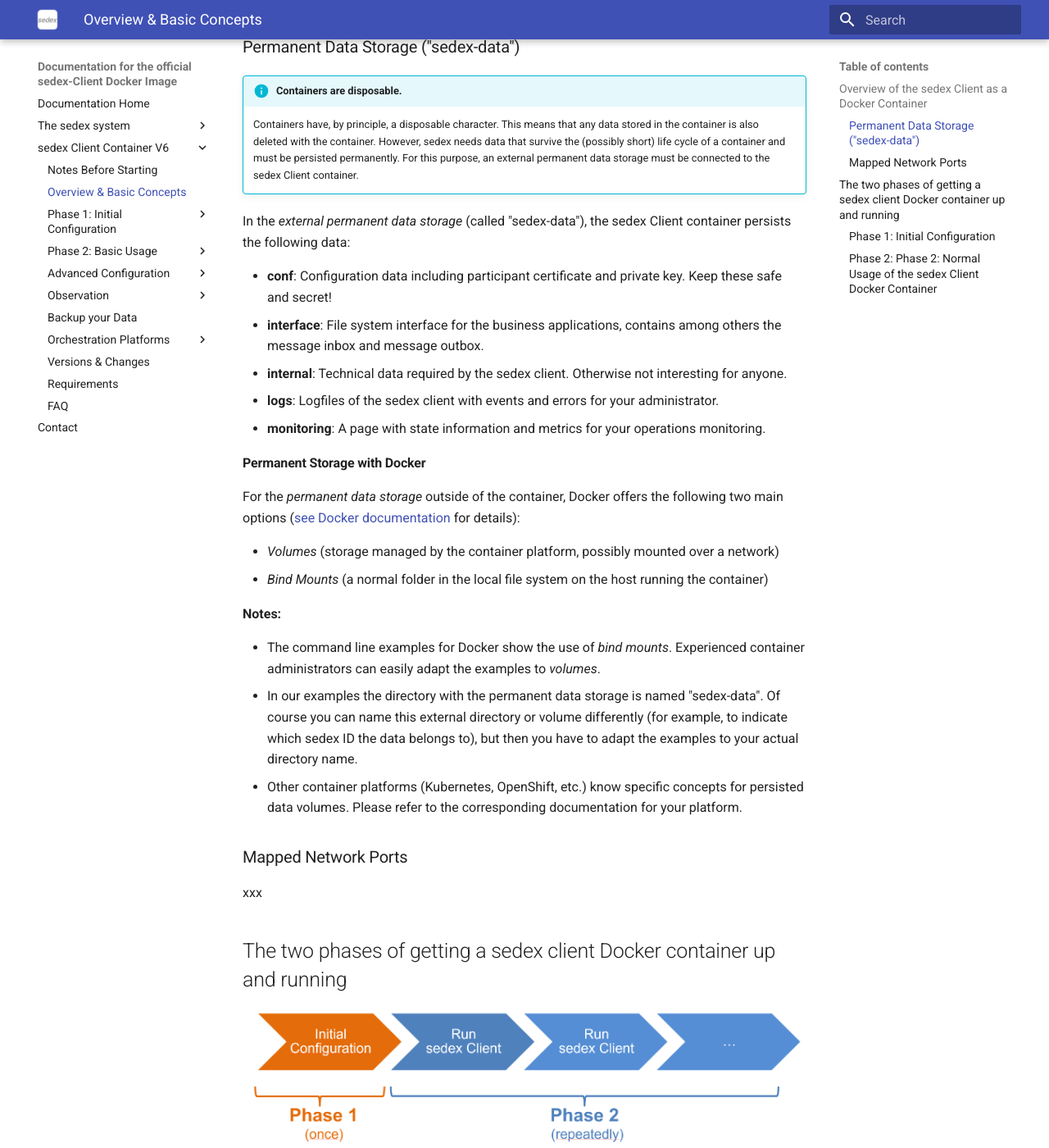
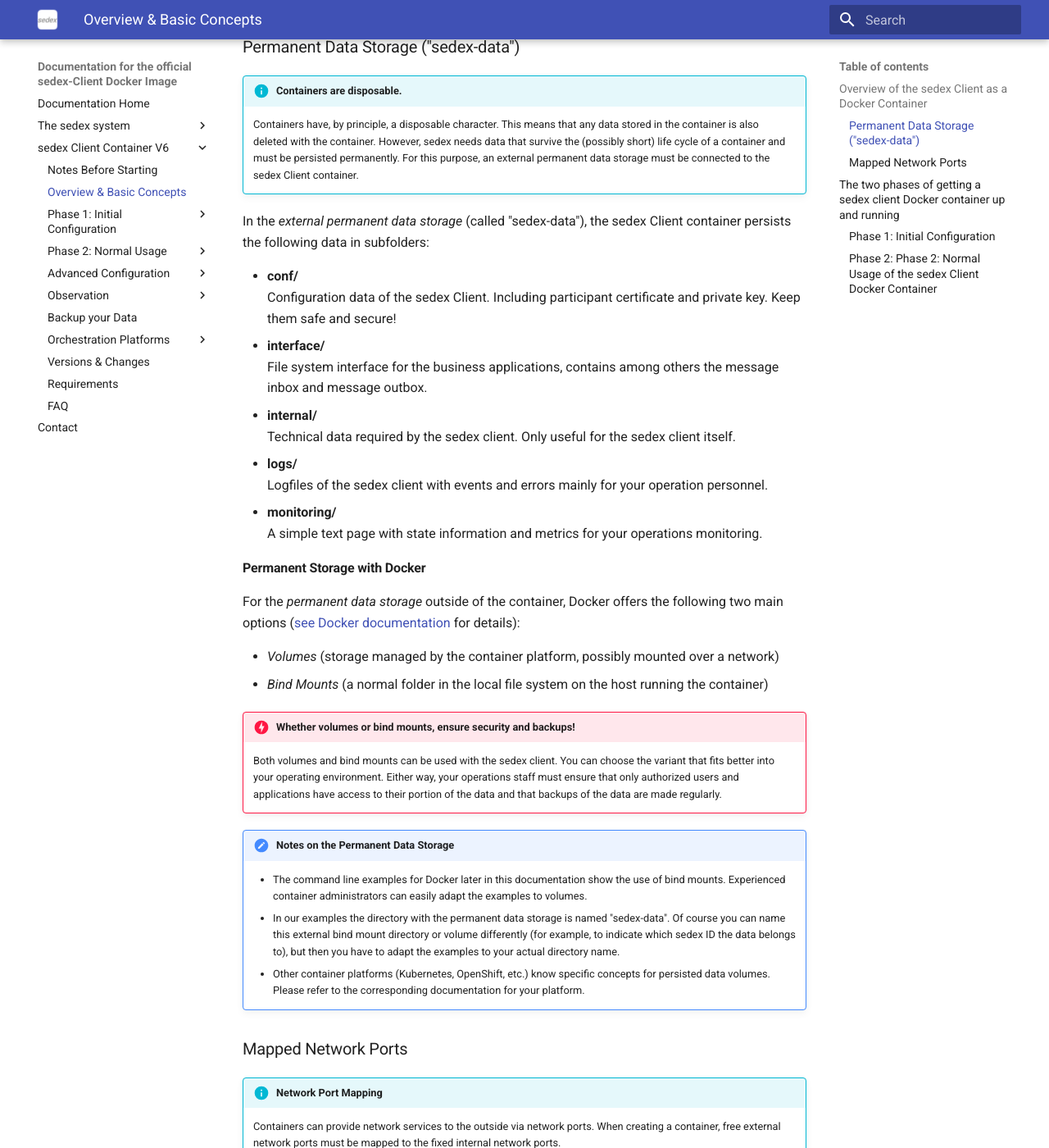
Before and after one commit to sedexch/sedexch.github.io, an MkDocs documentation site: the page built from docs/client-container-v6/basic-concepts.md, in a window 1280 px wide and 1400 px high, scrolled down 835 px. Shown: the whole window at 82% size. Built offline with MkDocs 1.6.1 and Material for MkDocs 9.7.7, drawn with Linux system fonts in a browser that asks for light colours; some of the changed text lies outside the part shown.

Commit message:
Improve documentation.

```diff
--- a/docs/client-container-v6/basic-concepts.md
+++ b/docs/client-container-v6/basic-concepts.md
@@ -1,15 +1,16 @@
 # Overview and Basic Concepts
 
-**On this page you will get an overview of the sedex client as a Docker container and the basic concepts involved.
-Before you start using the sedex Client as a Docker container, it is important to understand these concepts.**
+**On this page you get an overview of the sedex client as a Docker container and the basic concepts involved.
+Before you start using the sedex Client as a Docker container, it is important to understand this page.**
 
 
 
 ## Overview of the sedex Client as a Docker Container
 
-With the official Docker image provided by the sedex service, you can run the current sedex client as a Docker container. All functionality provided by sedex can thus be used comfortably with all the advantages of containers.
+With the official Docker image provided by the sedex service, you can run the current sedex Client as a Docker container. All functionality provided by sedex can be used comfortably with all the advantages of containers.
 
-The diagram below shows the main components of the sedex Client Docker contaiener. The components are described individually below.
+The diagram below shows the main components of the sedex Client Docker contaiener.
+The components are described individually below the diagram.
 
 ![Overview of the sedex Client as a Docker Container](/assets/v6/sedex-client-container-volume-overview-1.png)
 
@@ -24,13 +25,13 @@
     However, sedex needs data that survive the (possibly short) life cycle of a container and must be persisted permanently.
     For this purpose, an external permanent data storage must be connected to the sedex Client container.
 
-In the *external permanent data storage* (called "sedex-data"), the sedex Client container persists the following data:
+In the *external permanent data storage* (called "sedex-data"), the sedex Client container persists the following data in subfolders:
 
-- **conf**: Configuration data including participant certificate and private key. Keep these safe and secret!
-- **interface**: File system interface for the business applications, contains among others the message inbox and message outbox.
-- **internal**: Technical data required by the sedex client. Otherwise not interesting for anyone.
-- **logs**: Logfiles of the sedex client with events and errors for your administrator.
-- **monitoring**: A page with state information and metrics for your operations monitoring.
+- **conf/**<br /> Configuration data of the sedex Client. Including participant certificate and private key. Keep them safe and secure!
+- **interface/**<br /> File system interface for the business applications, contains among others the message inbox and message outbox.
+- **internal/**<br /> Technical data required by the sedex client. Only useful for the sedex client itself.
+- **logs/**<br /> Logfiles of the sedex client with events and errors mainly for your operation personnel.
+- **monitoring/**<br /> A simple text page with state information and metrics for your operations monitoring.
 
 
 #### Permanent Storage with Docker
@@ -40,24 +41,51 @@
 - *Volumes* (storage managed by the container platform, possibly mounted over a network)
 - *Bind Mounts* (a normal folder in the local file system on the host running the container)
 
+!!! danger "Whether volumes or bind mounts, ensure security and backups!"
 
-**Notes:**
+    Both volumes and bind mounts can be used with the sedex client. You can choose the variant that fits better into your operating environment. Either way, your operations staff must ensure that only authorized users and applications have access to their portion of the data and that backups of the data are made regularly.
 
- - The command line examples for Docker show the use of *bind mounts*. Experienced container administrators can easily adapt the examples to *volumes*.
- - In our examples the directory with the permanent data storage is named "sedex-data". Of course you can name this external directory or volume differently (for example, to indicate which sedex ID the data belongs to), but then you have to adapt the examples to your actual directory name.
- - Other container platforms (Kubernetes, OpenShift, etc.) know specific concepts for persisted data volumes. Please refer to the corresponding documentation for your platform.
+
+!!! note "Notes on the Permanent Data Storage"
+
+    - The command line examples for Docker later in this documentation show the use of bind mounts. Experienced container administrators can easily adapt the examples to volumes.
+    - In our examples the directory with the permanent data storage is named "sedex-data". Of course you can name this external bind mount directory or volume differently (for example, to indicate which sedex ID the data belongs to), but then you have to adapt the examples to your actual directory name.
+    - Other container platforms (Kubernetes, OpenShift, etc.) know specific concepts for persisted data volumes. Please refer to the corresponding documentation for your platform.
+
+
 
 
 <a name="Mapped_Network_Ports"></a>
 ### Mapped Network Ports
 
-xxx
+!!! info "Network Port Mapping"
+
+    Containers can provide network services to the outside via network ports. When creating a container, free external network ports must be mapped to the fixed internal network ports.
+
+The following diagram once again shows the components of the sedex client Docker container. This time, however, we see which processes of the sedex client are running inside and under which network ports they can be reached internally.
+
+
+![Overview of the sedex Client as a Docker Container](/assets/v6/sedex-client-container-volume-overview-2.png)
+
+When creating the sedex client Docker container, externally available network port numbers will have to be mapped to the internal ones.
+The examples in this documentation will show later how this network port mapping can be configured.
+
 
 
 ## The two phases of getting a sedex client Docker container up and running
 
+This section provides you with an overview of how to get a sedex client up and running. The following diagram shows that the start-up basically runs through two phases:
 
 ![The two phases of getting a sedex client Docker container up and running](/assets/v6/phase-1-and-phase-2.png)
+
+Phase 1: Initial Configuration
+
+Here, the external permanent data storage is created and configured once. This phase is executed once.
+
+Phase 2: Run Phase
+
+Here the sedex client is created and connected to the prepared permanent data storage and executed for use. This phase is run again and again if a sedex client container is to be replaced by a new one.
+
 
 
 <a name="Phase_1_Initial_Configuration"></a>
--- a/mkdocs.yml
+++ b/mkdocs.yml
@@ -26,7 +26,7 @@
         - 'Case a) With P12-Certificate': client-container-v6/initial-configuration/initial_configuration_with_certificate.md
         - 'Case b) With CRID+OTP': client-container-v6/initial-configuration/initial_configuration_with_crid_and_otp.md
         - 'Using Init-Scripts': client-container-v6/initial-configuration/initial_configuration_with_init-scripts.md
-      - 'Phase 2: Basic Usage' :
+      - 'Phase 2: Normal Usage' :
         - 'Run with Docker': client-container-v6/run/run_with_docker.md
         - 'Run with Docker Compose': client-container-v6/run/run_with_docker-compose.md
       - 'Advanced Configuration':
```
